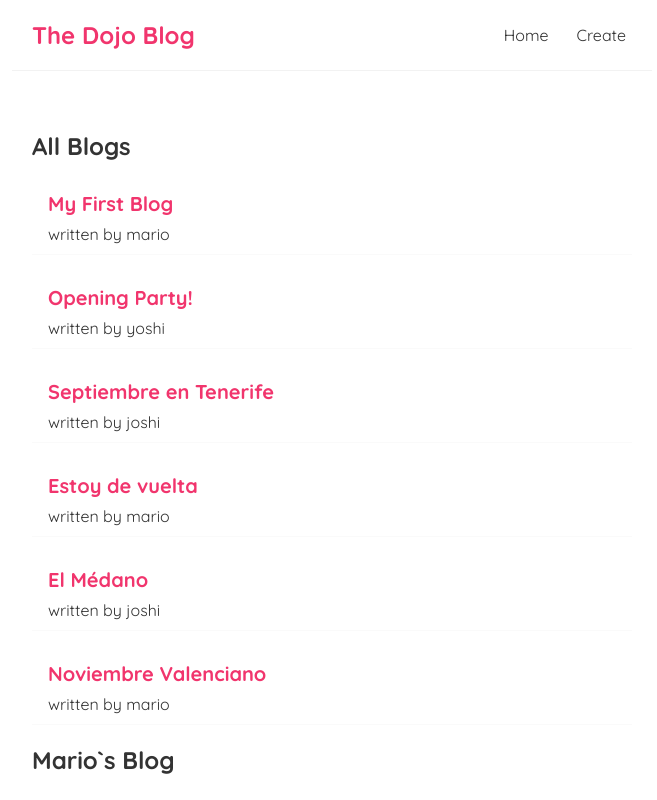
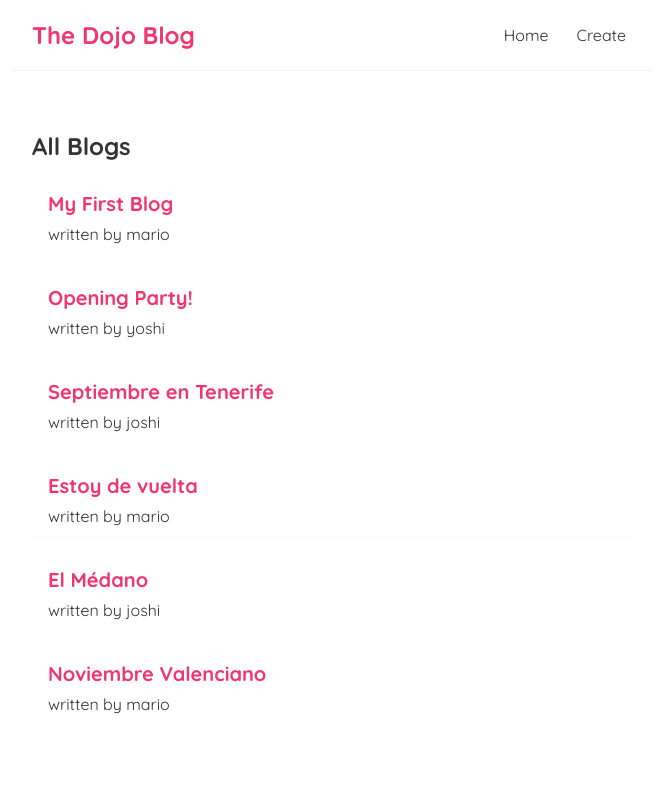
Before and after one commit to aguadefuente/blogApp, a React (Vite) app: page / in a window 1280 px wide. Shown: the top 800 px of the page, without its empty margins (308-965 px from the left). Built offline with nearby package versions, Linux system fonts and the light colour scheme; data requests are answered from the project's data file.

Commit message:
comentarios

```diff
--- a/src/Home.jsx
+++ b/src/Home.jsx
@@ -14,9 +14,11 @@ const Home = () => {
         {blogs && <Bloglist blogprop={blogs} titleprop="All Blogs"></Bloglist>}
 
         {/*Volveos a usar el componente Bloglist pero con otra data -
-        usaremos filter() para que traiga sólo los blogs escritos por mario
+        usaremos filter() para que traiga sólo los blogs escritos por mario - descomentar para ver que renderiza
+
+        {blogs && <Bloglist blogprop={blogs.filter((blog) => blog.author === "mario")} titleprop="Mario`s Blog"></Bloglist>}
+
         */}
-        {blogs && <Bloglist blogprop={blogs.filter((blog) => blog.author === "mario")} titleprop="Mario`s Blog"></Bloglist>}
     </div>
     );
 }
```
